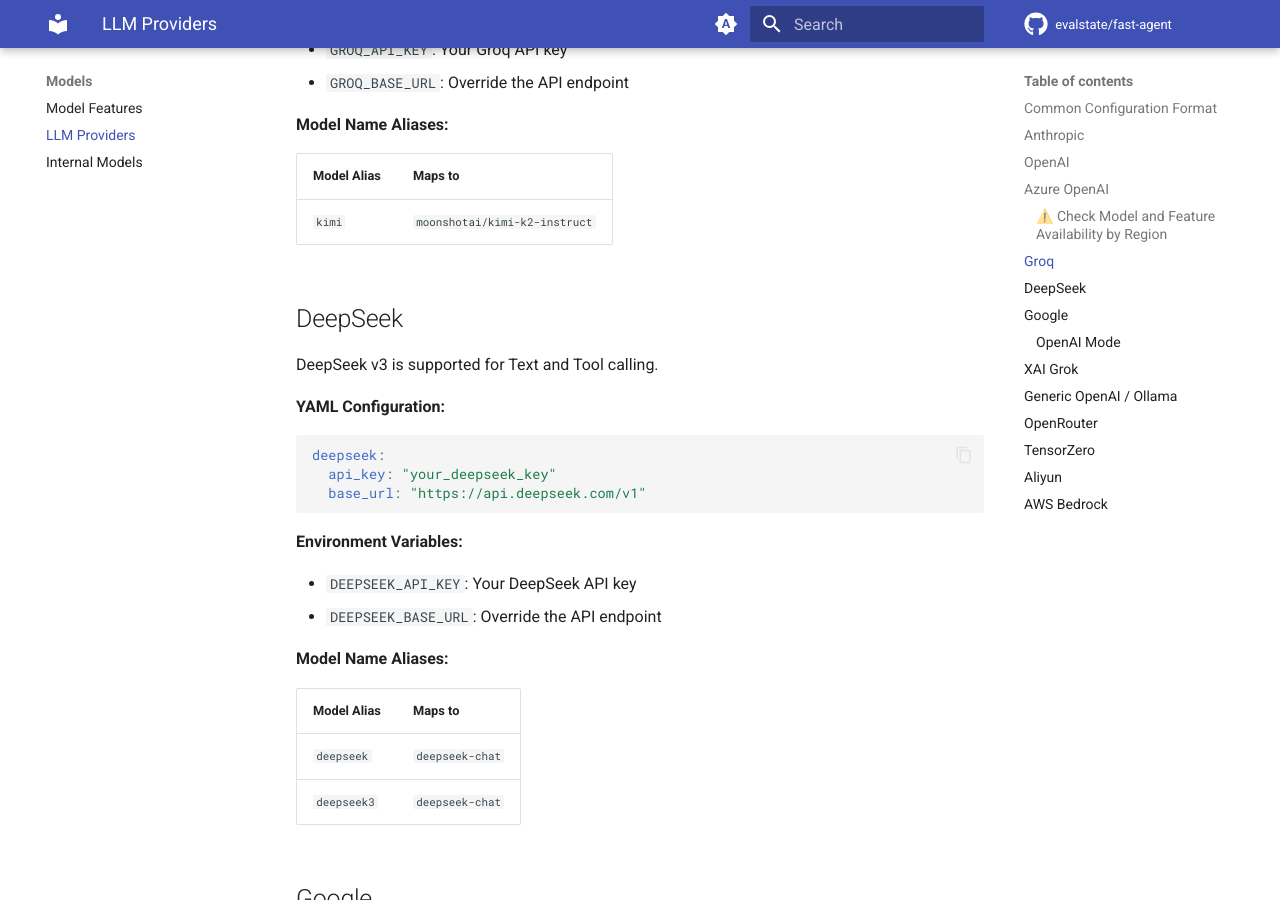
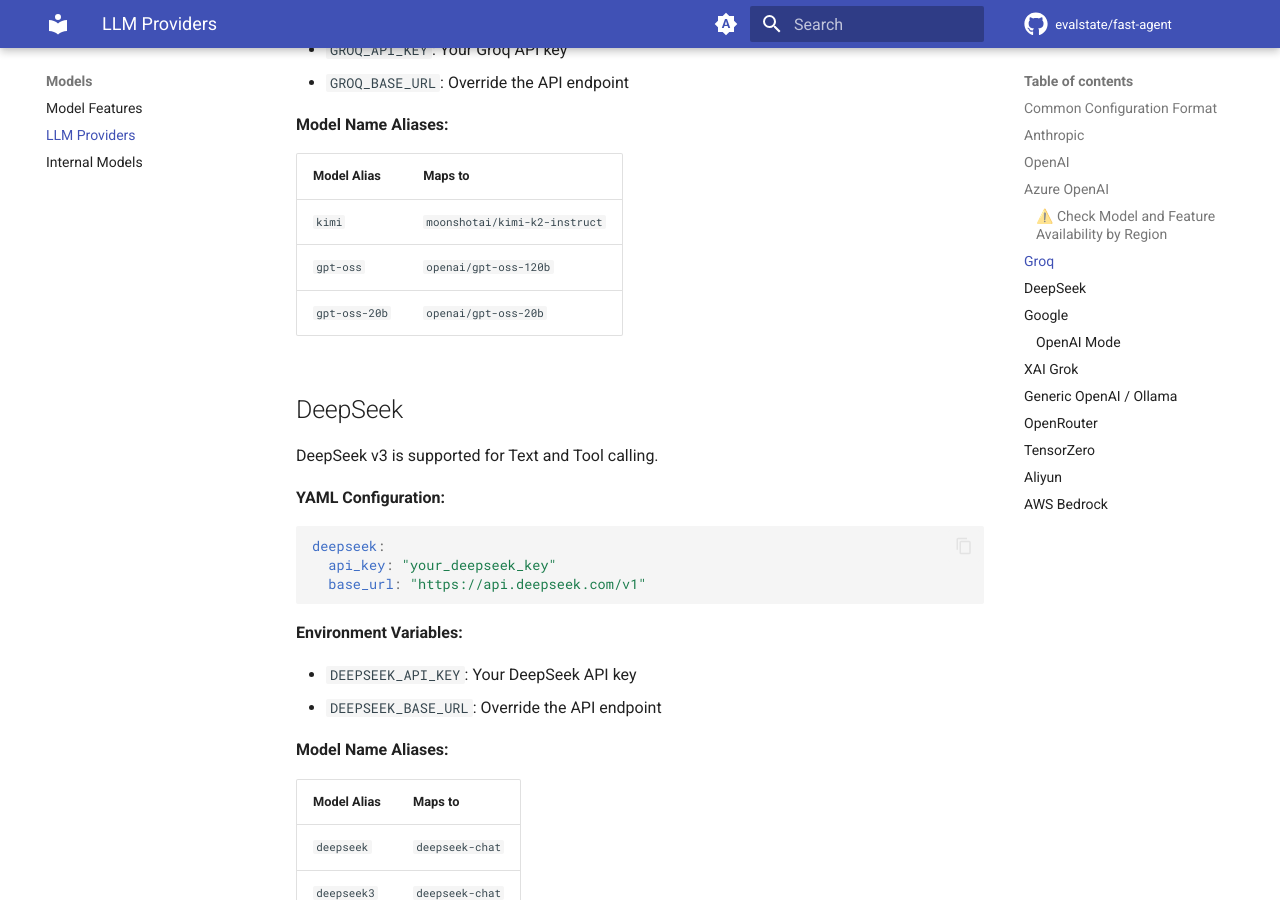
Before and after one commit to evalstate/fast-agent-docs, an MkDocs documentation site: the page built from docs/models/llm_providers.md, in a window 1280 px wide and 900 px high, scrolled down 4660 px. Built offline with MkDocs 1.6.1 and Material for MkDocs 9.7.7, drawn with Linux system fonts in a browser that asks for light colours; comment, search, counter and statistics services are not loaded.

Commit message:
add gpt-oss aliases

```diff
--- a/docs/models/llm_providers.md
+++ b/docs/models/llm_providers.md
@@ -171,6 +171,8 @@
 | Model Alias | Maps to                    |
 | ----------- | -------------------------- |
 | `kimi`  | `moonshotai/kimi-k2-instruct` |
+| `gpt-oss`  | `openai/gpt-oss-120b` |
+| `gpt-oss-20b`  | `openai/gpt-oss-20b` |
 
 
 ## DeepSeek
```
